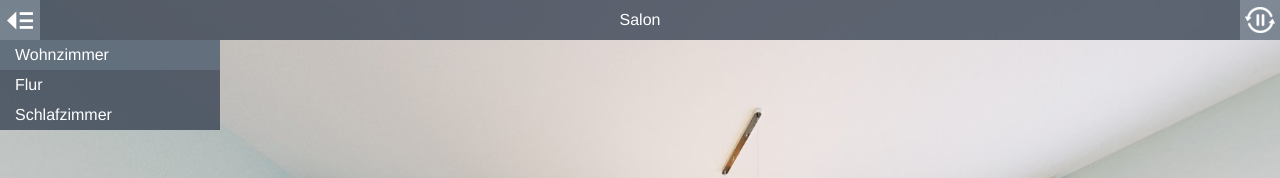
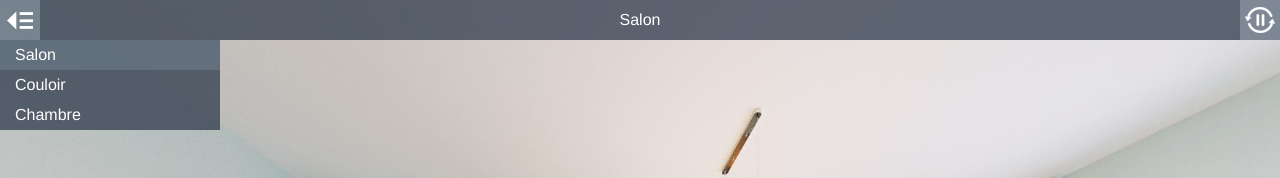
Before and after one commit to alxgmv/Fr360, a plain HTML site: page index.html in a window 1280 px wide. Shown: the top 178 px of the page. Drawn offline with Linux system fonts and the light colour scheme; animation ran at ten frames a second.

Commit message:
html names update

```diff
--- a/index.html
+++ b/index.html
@@ -16,15 +16,15 @@
   <ul class="scenes">
 
       <a href="javascript:void(0)" class="scene" data-id="0-interyor_360_living">
-        <li class="text">Wohnzimmer</li>
+        <li class="text">Salon</li>
       </a>
 
       <a href="javascript:void(0)" class="scene" data-id="1-interyor_360_hall">
-        <li class="text">Flur</li>
+        <li class="text">Couloir</li>
       </a>
 
       <a href="javascript:void(0)" class="scene" data-id="2-interyor_360_bedroom">
-        <li class="text">Schlafzimmer</li>
+        <li class="text">Chambre</li>
       </a>
 
   </ul>
```
